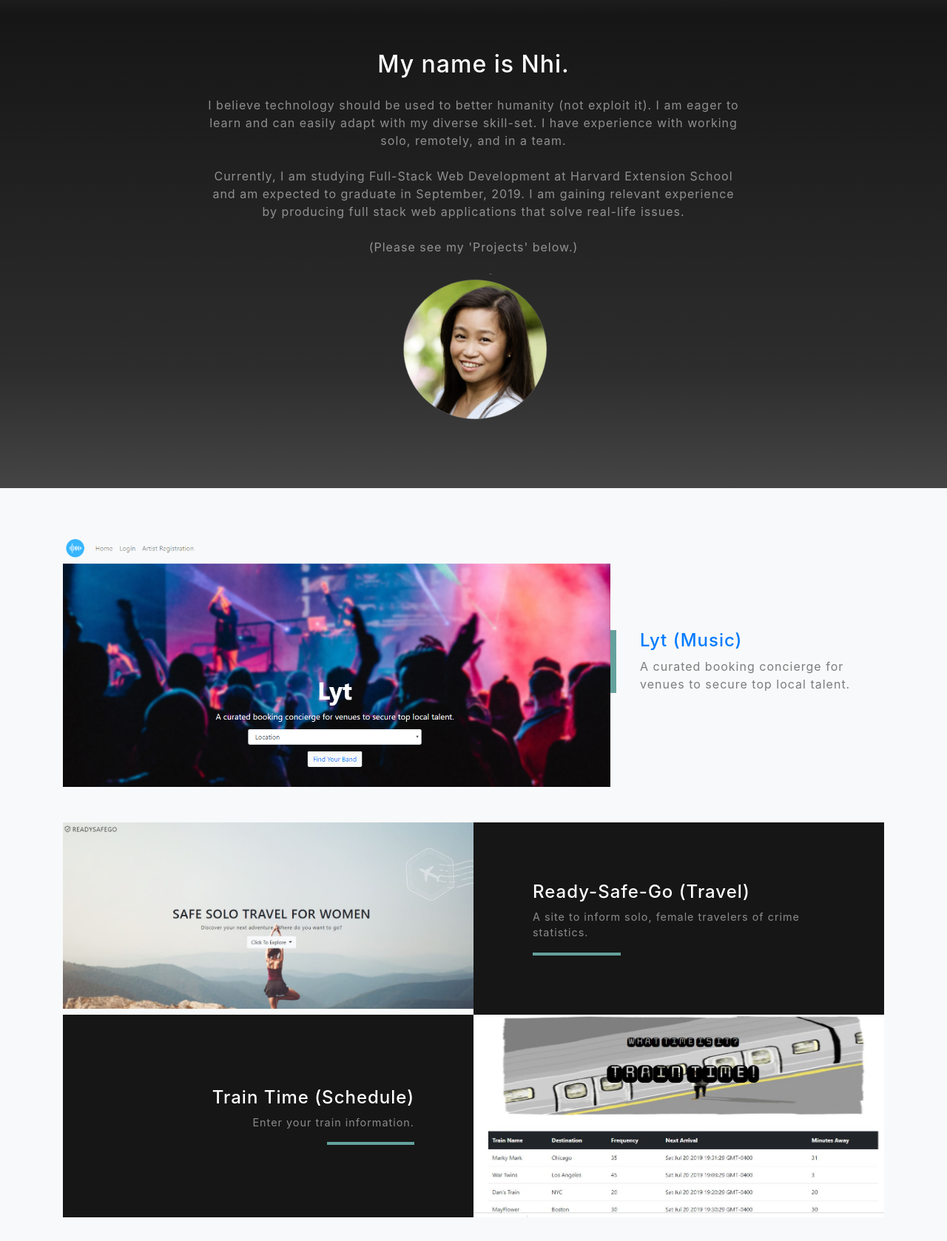
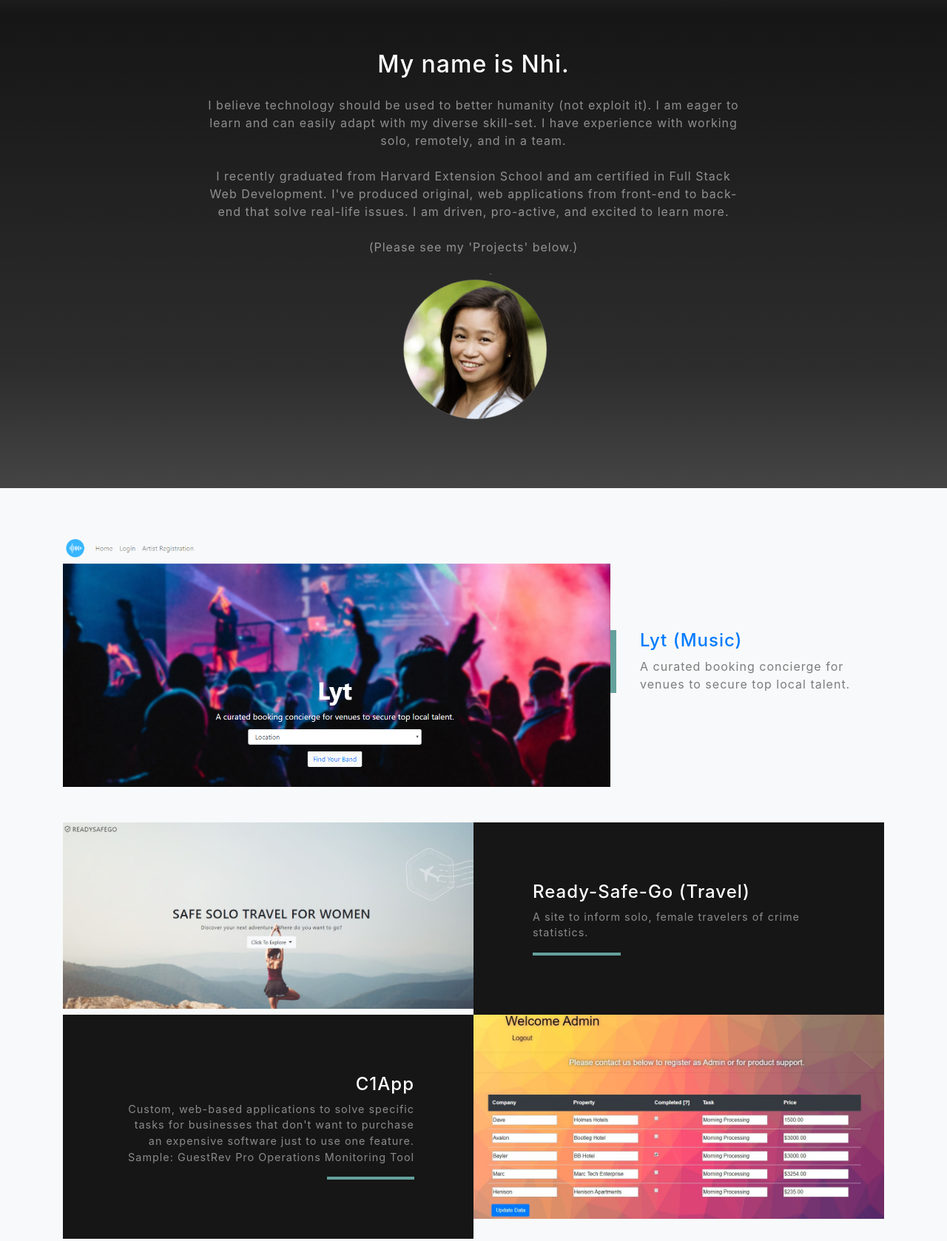
Before and after one commit to knightsofnhi/tinycoder, a website with bundled scripts: page index.html in a window 1280 px wide. Shown: the part 780-2458 px from the top of the page at 74% size. Built offline with nearby package versions, Linux system fonts and the light colour scheme.

Commit message:
updated profile and projects

```diff
--- a/index.html
+++ b/index.html
@@ -81,9 +81,9 @@
             <br>
             <br>
 
-    Currently, I am studying Full-Stack Web Development at Harvard Extension School and am expected to
-    graduate in September, 2019. I am gaining relevant experience by producing full stack web
-    applications that solve real-life issues.
+            I recently graduated from Harvard Extension School and am certified in Full Stack Web Development.
+            I've produced original, web applications from front-end to back-end that solve real-life issues.
+            I am driven, pro-active, and excited to learn more.
 
             <br>
             <br>
@@ -151,17 +151,20 @@
       <!-- Project Two Row -->
       <div class="row justify-content-center no-gutters">
         <div class="col-lg-6">
-          <a href="https://knightsofnhi.github.io/Train-Time" target="_blank"></href><img class="img-fluid mb-3 mb-lg-0"
-              src="img/Train Time.JPG" alt=""></a>
+          <a href="https://guestrevpro.herokuapp.com/#/" target="_blank"></href><img class="img-fluid mb-3 mb-lg-0"
+              src="img/guestrevpro2.JPG" alt=""></a>
         </div>
         <div class="col-lg-6 order-lg-first">
           <div class="bg-black text-center h-100 project">
             <div class="d-flex h-100">
               <div class="project-text w-100 my-auto text-center text-lg-right">
-                <a href="https://knightsofnhi.github.io/Train-Time" target="_blank">
-                  <h4 class="text-white">Train Time (Schedule)</h4>
+                <a href="https://guestrevpro.herokuapp.com/#/" target="_blank">
+                  <h4 class="text-white">C1App</h4>
                 </a>
-                <p class="mb-0 text-white-50">Enter your train information.</p>
+                <p class="mb-0 text-white-50">Custom, web-based applications to solve specific tasks for businesses
+                  that don't want to purchase an expensive software just to use one feature.
+                  <p class="mb-0 text-white-50">Sample: GuestRev Pro Operations Monitoring Tool</p>
+                </p>
                 <hr class="d-none d-lg-block mb-0 mr-0">
               </div>
             </div>
```
Also changed, not shown: img/guestrevpro.JPG (added), img/guestrevpro2.JPG (added).
